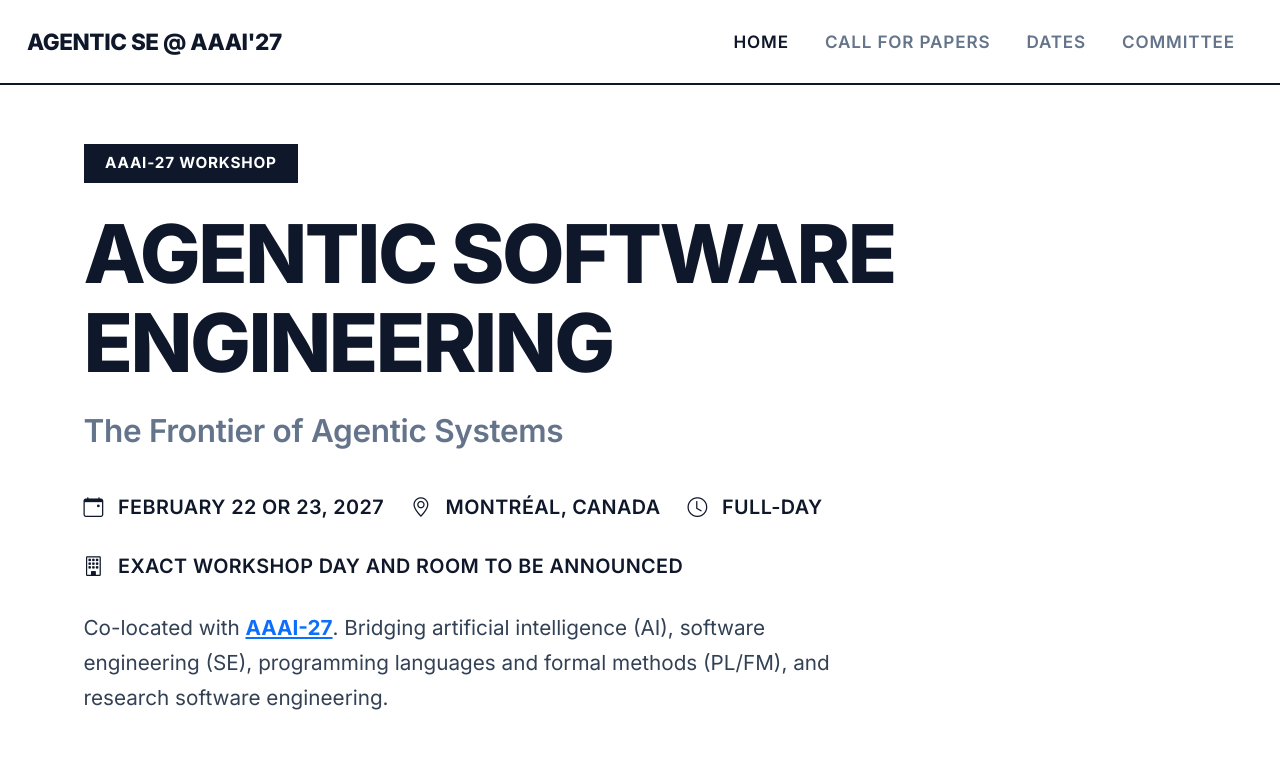
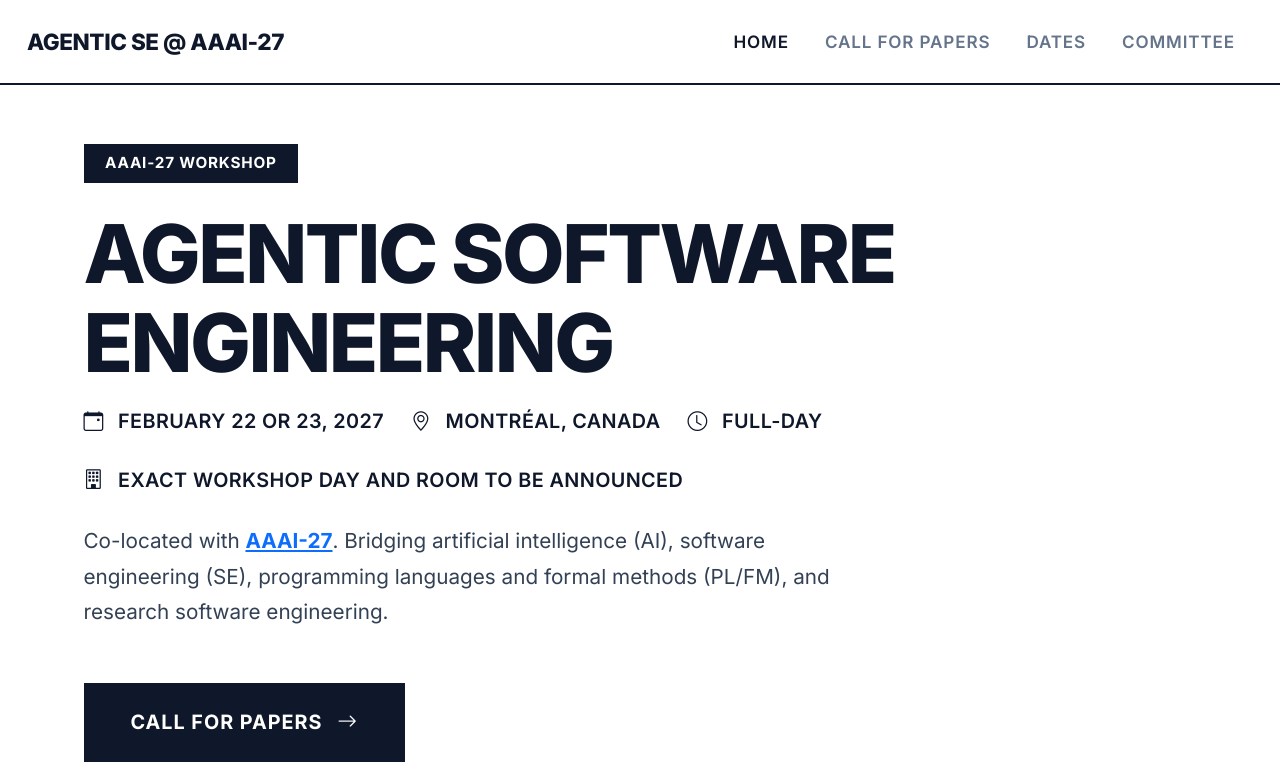
Before and after one commit to AgenticSE-AAAI/AgenticSE-AAAI.github.io, a Vue app: page / in a window 1280 px wide. Shown: the top 767 px of the page. Built offline with nearby package versions, Linux system fonts and the light colour scheme.

Commit message:
updated title

```diff
--- a/src/App.vue
+++ b/src/App.vue
@@ -43,7 +43,7 @@
   <nav class="navbar navbar-expand-lg fixed-top">
     <div class="container-fluid px-4">
       <a class="navbar-brand" href="#" @click.prevent="scrollTo('home')">
-        Agentic SE @ AAAI'27
+        Agentic SE @ AAAI-27
       </a>
       <button
         class="navbar-toggler border-0"
@@ -79,7 +79,6 @@
           <h1 class="hero-title">
             Agentic Software Engineering
           </h1>
-          <p class="hero-subtitle">The Frontier of Agentic Systems</p>
           <div class="hero-meta d-flex flex-wrap gap-4 mb-4">
             <div><i class="bi bi-calendar-event"></i> February 22 or 23, 2027</div>
             <div><i class="bi bi-geo-alt"></i> Montréal, Canada</div>
```
